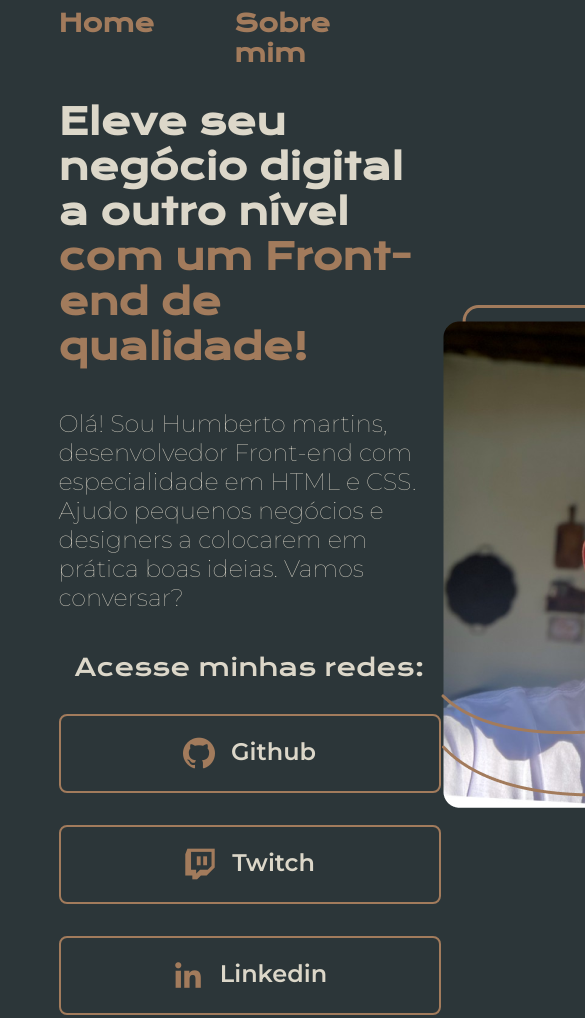
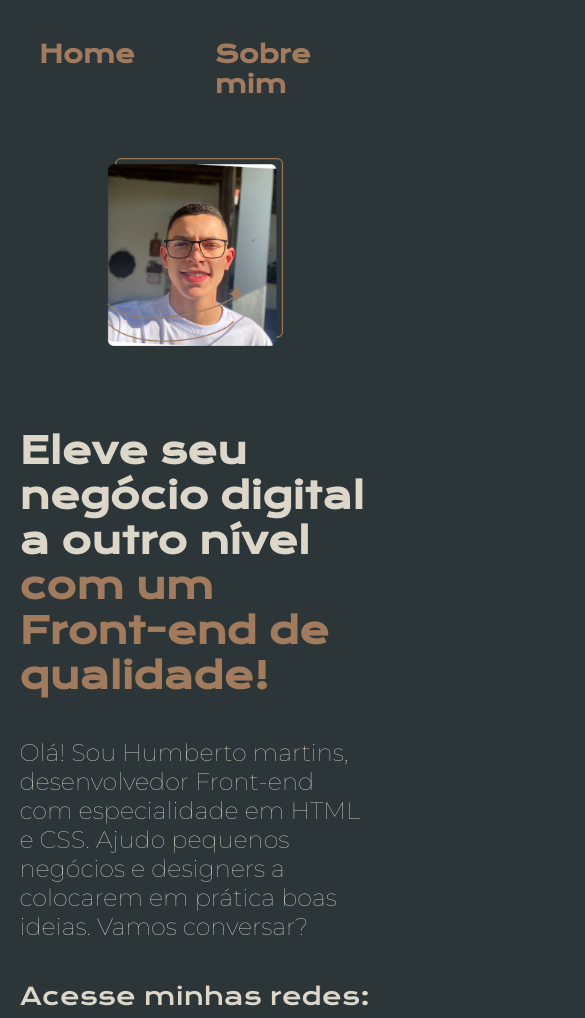
Before and after one commit to bebetoink/Portfolio, a plain HTML site: page index.html in a window 390 px wide. Shown: the top 1018 px of the page, 585 px wide, since content can reach past the window. Drawn offline with nearby package versions, Linux system fonts and the light colour scheme.

Commit message:
Responsive update

```diff
--- a/index.html
+++ b/index.html
@@ -20,20 +20,20 @@
             <p class="apresentacao__conteudo__paragrafo">Olá! Sou Humberto martins, desenvolvedor Front-end com especialidade em HTML e CSS. Ajudo pequenos negócios e designers a colocarem em prática boas ideias. Vamos conversar?</p>
           <div class="apresentacao__links">
             <h2 class="apresentacao__links__texto">Acesse minhas redes:</h2>
-            <a class="apresentacao__links__link" href="https://github.com/bebetoink">
+            <a class="apresentacao__links__navegacao" href="https://github.com/bebetoink">
               <img src="/assets/github.png" alt="github">
               Github
             </a>
-            <a class="apresentacao__links__link" href="https://www.twitch.tv/">
+            <a class="apresentacao__links__navegacao" href="https://www.twitch.tv/">
               <img src="/assets/twitch.png" alt="Twitch">
               Twitch
             </a>
-            <a class="apresentacao__links__link" href="https://www.linkedin.com/in/humberto-martins-7419a31b4/">
+            <a class="apresentacao__links__navegacao" href="https://www.linkedin.com/in/humberto-martins-7419a31b4/">
               <img src="/assets/linkedin.png" alt="Linkedin">
               Linkedin
             </a>
         </section>
-        <img src="/assets/Imagem.png" alt="Eu">
+        <img  class="apresentacao__imagem" src="/assets/Imagem.png" alt="Eu">
     </main>
     <footer class="rodape">
       <P>Desenvolvido por Humberto martins</P>
--- a/styles/style.css
+++ b/styles/style.css
@@ -40,7 +40,7 @@ body {
 
 .cabecalho__menu__link{
     font-family: var(--fonte-primaria);
-    font-size: 24px;
+    font-size: 1.5rem;
     font-weight: 600;
     color:var(--cor-terciaria);
     text-decoration: none;
@@ -52,10 +52,11 @@ body {
     display: flex;
     align-items: center;
     justify-content:space-between;
+    gap: 82px;
 }
 
 .apresentacao__conteudo {
-    width: 615px;
+    width: 50%;
     display: flex;
     flex-direction: column;
     gap: 40px;
@@ -63,12 +64,12 @@ body {
 }
 
 .apresentacao__conteudo__titulo{
-    font-size: 36px;
+    font-size: 2.25rem;
     font-family: var(--fonte-primaria);
 }
 
 .apresentacao__conteudo__paragrafo{
-    font-size: 24px;;
+    font-size: 1.5rem;
     font-family: var(--fonte-secundaria);
 }
 
@@ -83,18 +84,18 @@ body {
 
 .apresentacao__links__texto{
     font-family: var(--fonte-primaria);
-    font-size: 24px;
+    font-size: 1.5rem;
     font-weight: 400;
 }
 
-.apresentacao__links__link  {
+.apresentacao__links__navegacao  {
     /*background-color:#22D4FD;*/
     display: flex;
     justify-content: center;
     gap: 16px;
-    width: 378px;
+    width: 50%;
     text-align: center;
-    font-size: 24px;
+    font-size: 1.5rem;
     font-weight: 600;
     padding: 21.5px 0;
     text-decoration: none;
@@ -109,12 +110,33 @@ body {
     background-color: var(--cor-hoover);
 }
 
+.apresentacao__imagem {
+    width: 50%;
+}
 .rodape {
     padding: 24px;
     color: var(--cor-primaria);
     background-color: var(--cor-terciaria);
     text-align: center;
     font-family: var(--fonte-secundaria);
-    font-size: 24px;
+    font-size: 1.5rem;
     font-weight: 504;
 }
+@media (max-width: 1200px)
+{
+    .cabecalho {
+        padding: 10%;
+    }
+    .apresentacao {
+        flex-direction: column-reverse;
+        padding: 5%;
+    }
+    .cabecalho__menu{
+        justify-content: center;
+    }
+    .apresentacao__conteudo{
+        width: auto;
+    }
+
+
+}
```
Also changed, not shown: about.html (+1 -1 lines).
